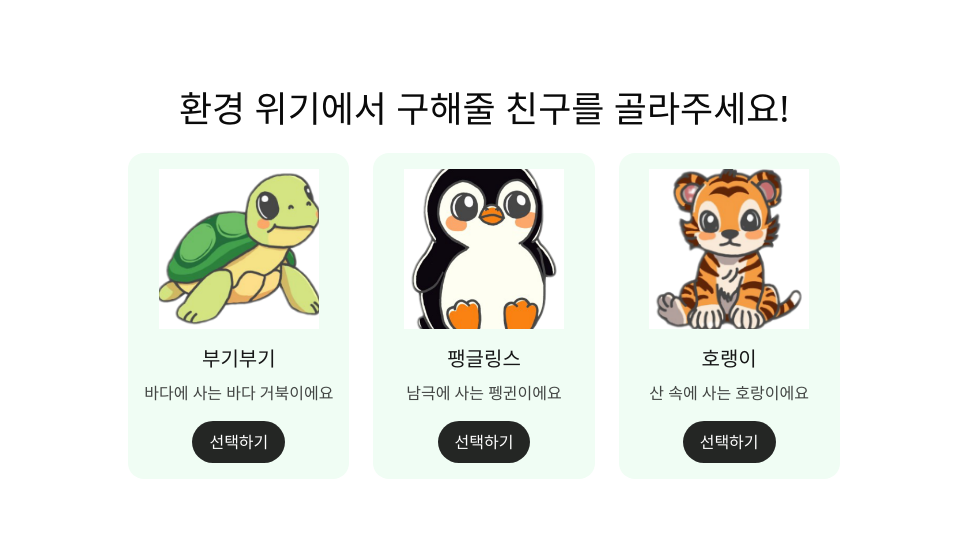
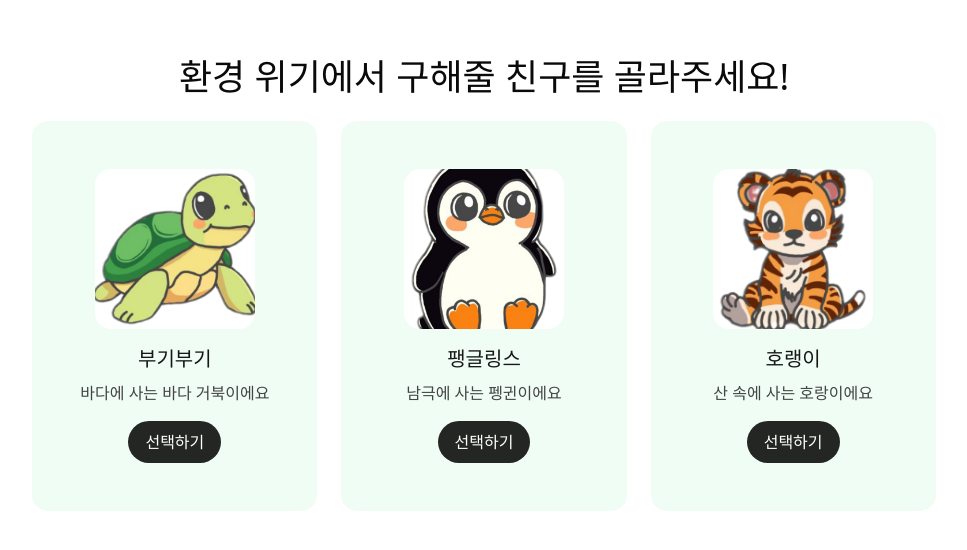
Before and after one commit to 8resd8/Econimal, a React (Vite) app in the folder FrontEnd/: page /charsel in a window 1280 px wide. Shown: the part 116-666 px from the top of the page, without its empty margins (156-1123 px from the left). Built offline with nearby package versions, Linux system fonts and the light colour scheme.

Commit message:
design : 캐릭터 셀렉터 카드 크기 변경

```diff
--- a/FrontEnd/src/pages/character/component/CharacterCards.tsx
+++ b/FrontEnd/src/pages/character/component/CharacterCards.tsx
@@ -36,9 +36,9 @@ const CharacterCards = ({
       whileTap={{ scale: 0.95 }}
     >
       <div
-        className={`rounded-2xl p-4 transition-all duration-300 hover:shadow-lg flex flex-col items-center bg-green-50`}
+        className={`rounded-2xl p-12 transition-all duration-300 hover:shadow-lg flex flex-col items-center bg-green-50`}
       >
-        <div className='relative w-40 h-40 mx-auto mb-4 bg-white'>
+        <div className='rounded-2xl relative w-40 h-40 mx-auto mb-4 bg-white'>
           <img src={img} alt={name} className='w-full h-full object-cover' />
         </div>
         <h3 className='text-xl font-bold text-primary mb-2'>{name}</h3>
```
